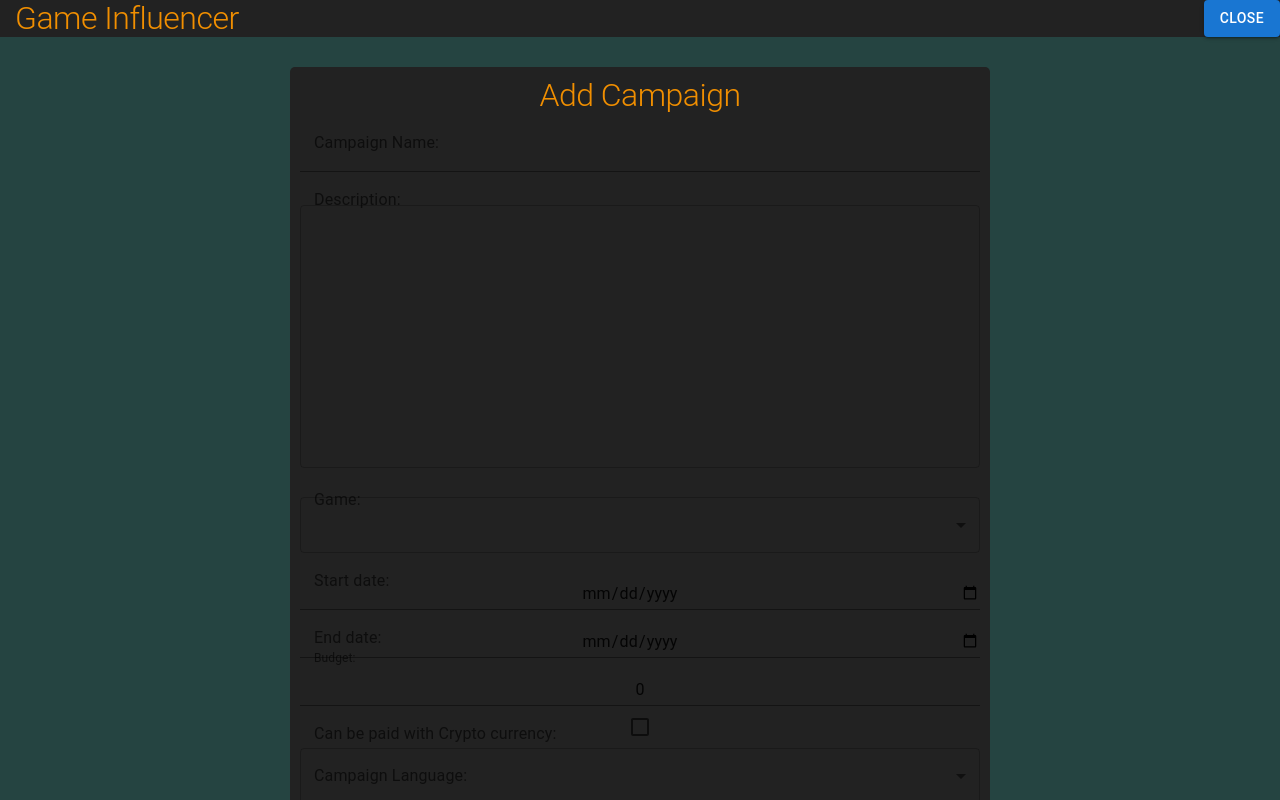
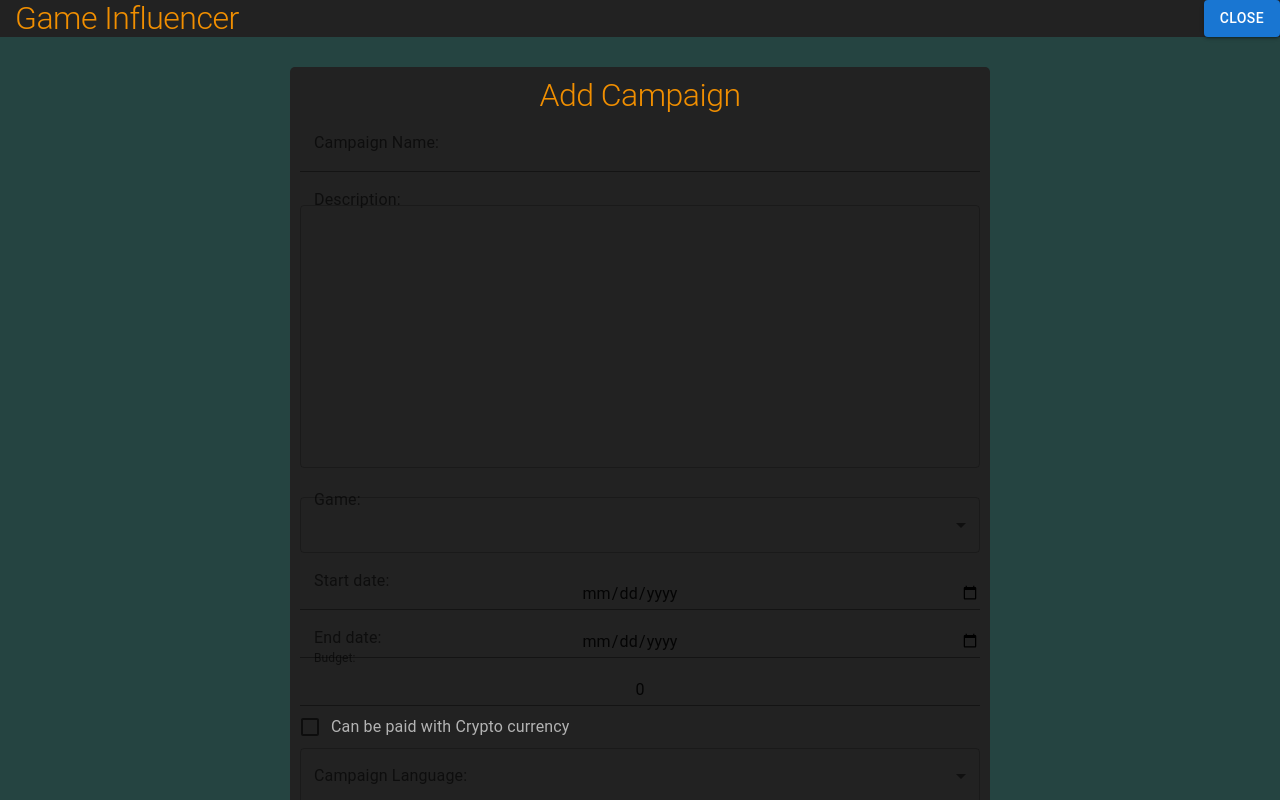
Before and after one commit to forybogdanov/game-influencer-react-app, a React (Create React App) app: page / in a window 1280 px wide. Both pictures are taken after a click on the button "ADD CAMPAIGN". Shown: the top 800 px of the page. Built offline with nearby package versions, Linux system fonts and the light colour scheme.

Commit message:
fix bug with checkbox

```diff
--- a/src/components/Form.tsx
+++ b/src/components/Form.tsx
@@ -1,4 +1,4 @@
-import { Grid, Typography, FormGroup, FormControl, InputLabel, Input, Button, TextField, Select, MenuItem, Checkbox } from "@mui/material";
+import { Grid, Typography, FormGroup, FormControl, InputLabel, Input, Button, TextField, Select, MenuItem, Checkbox, FormControlLabel } from "@mui/material";
 import React, { useState } from "react";
 import { IFormProps } from "../types";
 
@@ -93,12 +93,12 @@ const Form = (props: IFormProps) => {
         <Grid className="form">
             <Typography variant='h1' sx={{fontSize: 32}}>Add Campaign</Typography>
             <FormGroup>
-                <FormControl className="form-control">
+                <FormControl >
                     <InputLabel>Campaign Name:</InputLabel>
                     <br/>
                     <Input type='text' value={name} onChange={(e) => setName(e.target.value)}></Input>
                 </FormControl>
-                <FormControl className="form-control">
+                <FormControl>
                     <InputLabel>Description:</InputLabel>
                     <br/>
                     <TextField multiline minRows={10} maxRows={20} fullWidth={true} margin='dense' value={description} onChange={(e) => setDescription(e.target.value)}></TextField>
@@ -132,8 +132,7 @@ const Form = (props: IFormProps) => {
                     <Input type='number' value={budget} onChange={(e) => setBudget(parseInt(e.target.value))}></Input>
                 </FormControl>
                 <FormControl className="form-control">
-                    <InputLabel>Can be paid with Crypto currency: </InputLabel>
-                    <Checkbox value={Number(paidWithCrypto)} onChange={(e) => setPaidWithCrypto(e.currentTarget.checked)}></Checkbox>
+                    <FormControlLabel label='Can be paid with Crypto currency' control={<Checkbox value={Number(paidWithCrypto)} checked={paidWithCrypto} onChange={(e) => setPaidWithCrypto(e.currentTarget.checked)}></Checkbox>}/>
                 </FormControl>
                 <FormControl className="form-control">
                     <InputLabel>Campaign Language: </InputLabel>
```
